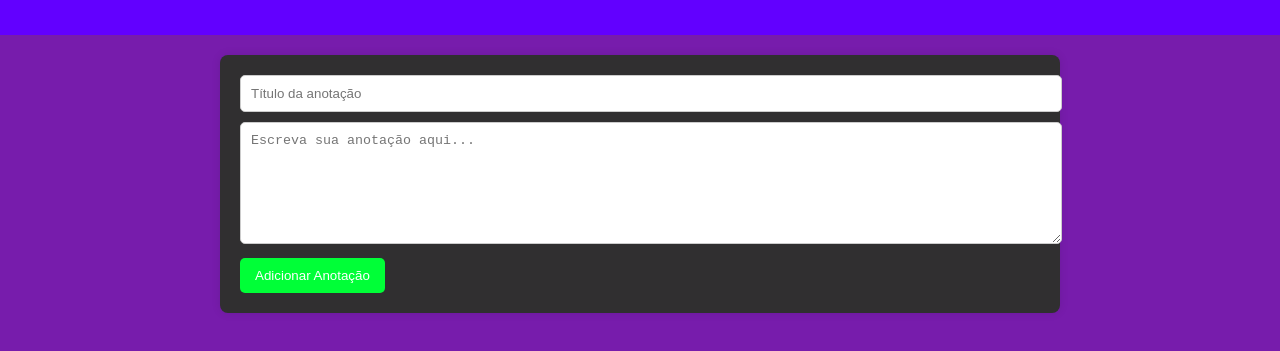
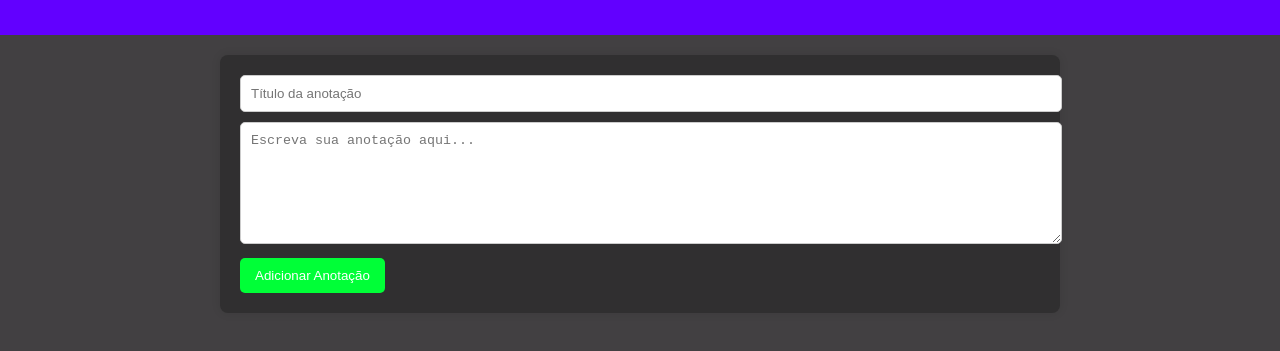
Before and after one commit to snipermaskdevs/site-anotacoes, a plain HTML site: page index.html in a window 1280 px wide. Shown: the part 77-428 px from the top of the page. Drawn offline with Linux system fonts and the light colour scheme.

Commit message:
Update index.html

```diff
--- a/index.html
+++ b/index.html
@@ -7,7 +7,7 @@
     <style>
         body {
             font-family: Arial, sans-serif;
-            background-color: #771cac;
+            background-color: #424042;
             margin: 0;
             padding: 0;
         }
```
